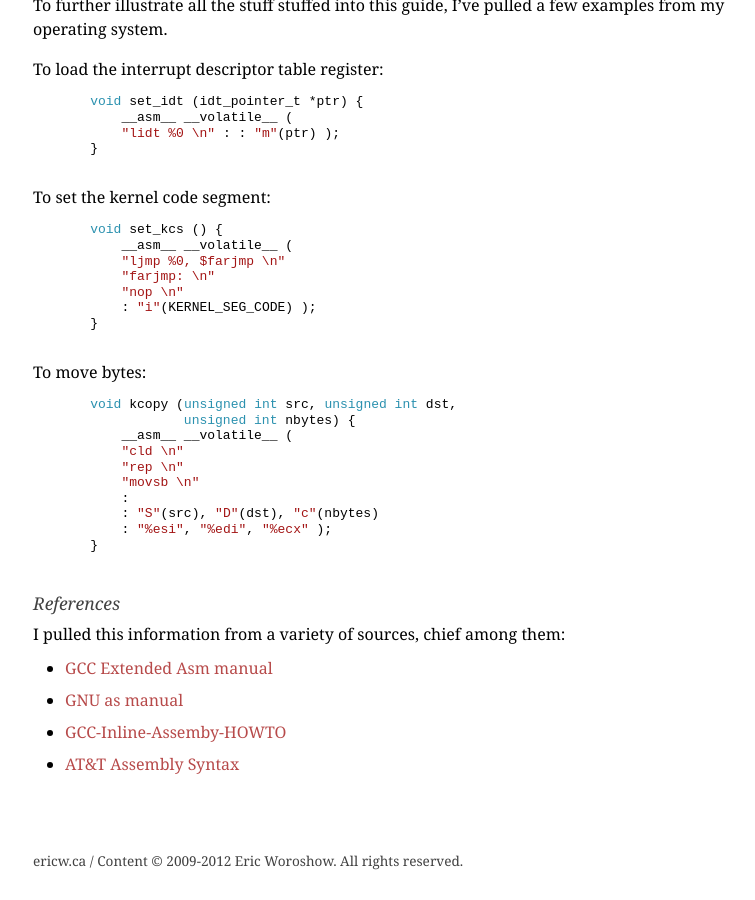
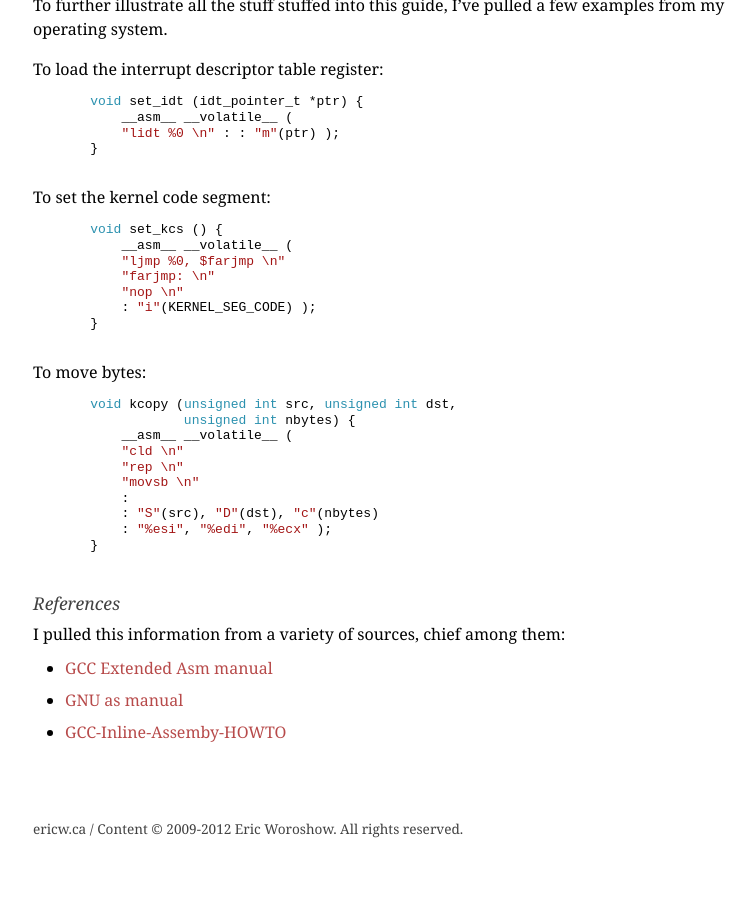
Before and after one commit to errcw/errcw.github.com, a Jekyll site: the page built from _posts/2008-06-12-a-tiny-guide-to-gcc-inline-assembly.md, in a window 1280 px wide and 900 px high, scrolled down 2740 px. Shown: the whole window, without its empty margins (147-902 px from the left). Built offline with Jekyll 4.4.1, drawn with Linux system fonts in a browser that asks for light colours; after the commit the page ends 3608 px from its top, so only the background shows below that.

Commit message:
Removed bad resource link in assembly article

```diff
--- a/_posts/2008-06-12-a-tiny-guide-to-gcc-inline-assembly.md
+++ b/_posts/2008-06-12-a-tiny-guide-to-gcc-inline-assembly.md
@@ -188,4 +188,3 @@ I pulled this information from a variety of sources, chief among them:
 * [GCC Extended Asm manual](http://gcc.gnu.org/onlinedocs/gcc-4.3.0/gcc/Extended-Asm.html#Extended-Asm)
 * [GNU as manual](http://sourceware.org/binutils/docs-2.18/as/index.html)
 * [GCC-Inline-Assemby-HOWTO](http://www.ibiblio.org/gferg/ldp/GCC-Inline-Assembly-HOWTO.html)
-* [AT&T Assembly Syntax](http://sig9.com/articles/att-syntax)
```
